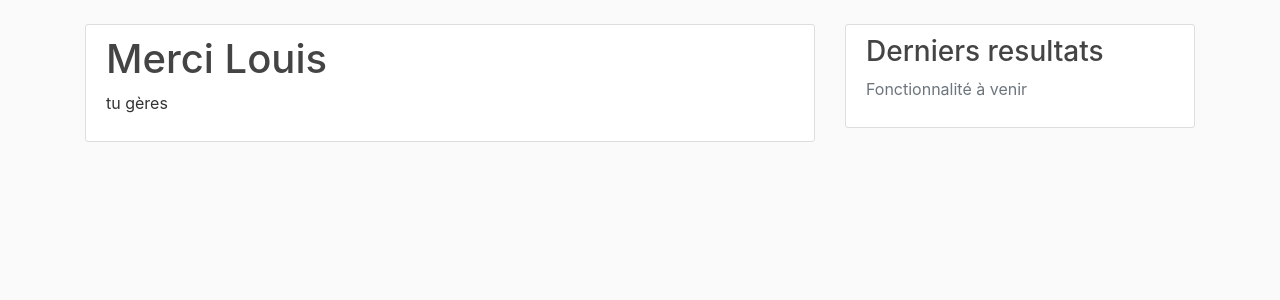
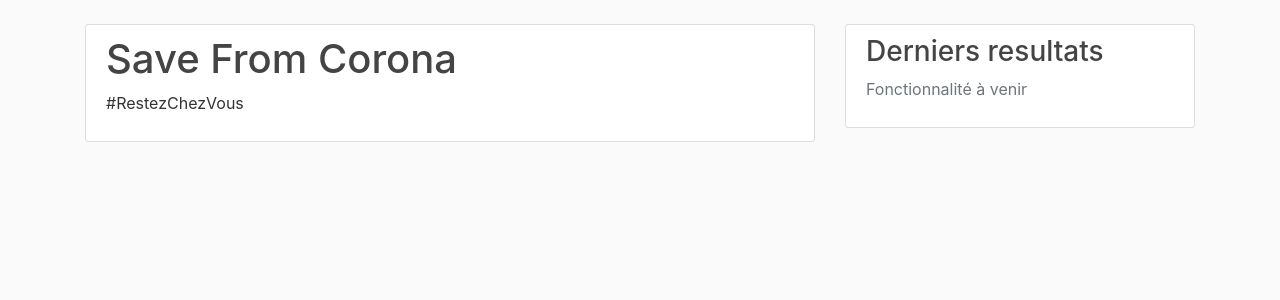
Before and after one commit to aixongaming/python-corona-project, a Django app: page / in a window 1280 px wide. Shown: the part 56-356 px from the top of the page. Run offline with Django 3.2, Linux system fonts and the light colour scheme; a user stored in the database is signed in; some libraries are stand-ins or nearby versions.

Commit message:
make it better

```diff
--- a/blog/templates/blog/home.html
+++ b/blog/templates/blog/home.html
@@ -3,8 +3,8 @@
   {% if user.is_authenticated %}
     <article class="media content-section">
       <div class="media-body">
-        <h1>Merci Louis</h1>
-        <p>tu gères</p>
+        <h1>Save From Corona</h1>
+        <p>#RestezChezVous</p>
       </div>
     </article>
   {% else %}
--- a/passwd.txt
+++ b/passwd.txt
@@ -1,2 +1,2 @@
 admin
-password
+minuit35
```
